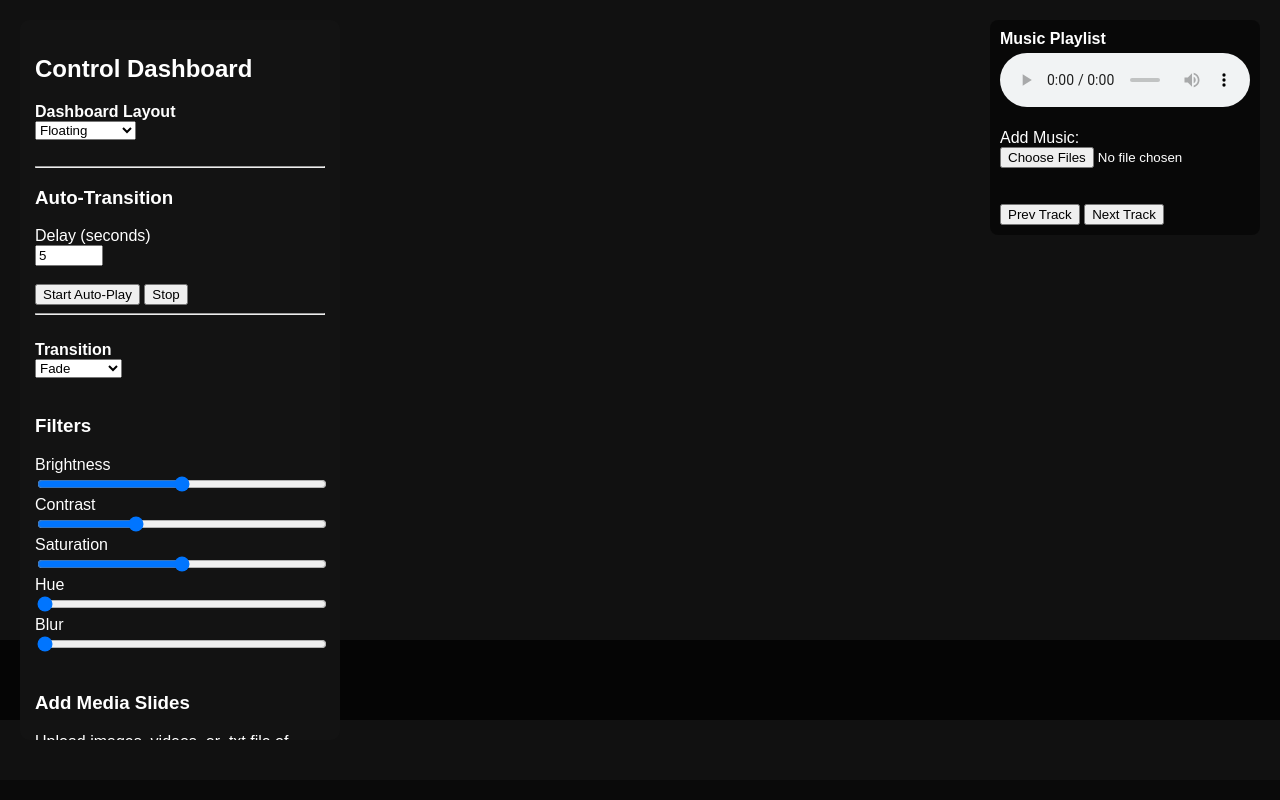
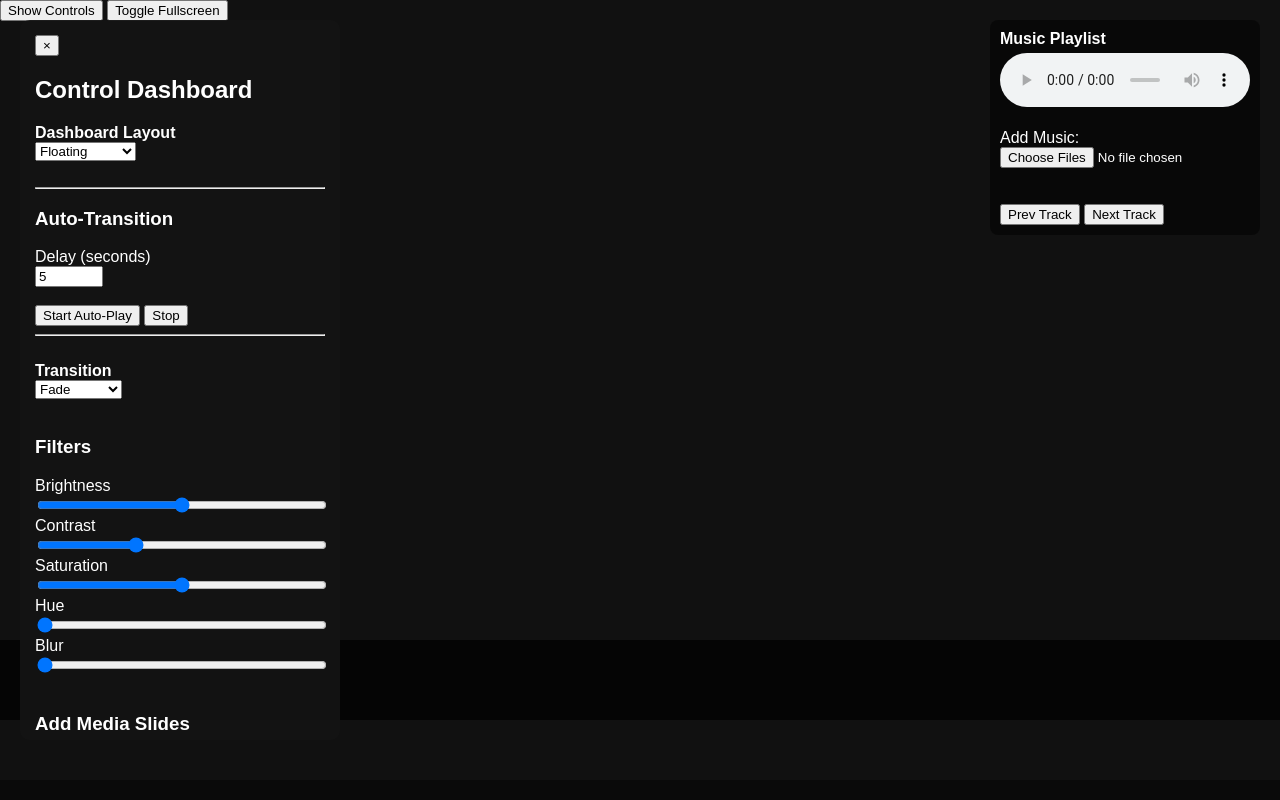
Before and after one commit to R2045/Auto-Transitioning-Slideshow-For-Holiday-Bizzare, a plain HTML site: page index.html in a window 1280 px wide. Drawn offline with Linux system fonts and the light colour scheme.

Commit message:
Update index.html

```diff
--- a/index.html
+++ b/index.html
@@ -300,6 +300,13 @@ body[data-dash="floating"] #dashboard h2 {
 </head>
 <body data-dash="floating">
 
+<!-- ⭐️ NEW: Add this block for global controls -->
+<div id="global-controls">
+    <button id="show-panel-btn">Show Controls</button>
+    <button id="fullscreen-btn">Toggle Fullscreen</button>
+</div>
+
+<!-- (Your existing HTML <div id="slideshow">...</div> etc. goes here) -->
 <div id="slideshow"></div>
 <div id="caption-bar"></div>
 <div id="description-panel"></div>
@@ -320,8 +327,11 @@ body[data-dash="floating"] #dashboard h2 {
 </div>
 
 <div id="dashboard">
+    <!-- ⭐️ NEW: Add this close button -->
+    <button id="close-panel-btn">&times;</button>
 
-<h2>Control Dashboard</h2>
+    <h2>Control Dashboard</h2>
+    <!-- (Rest of your dashboard content...) -->
 
 <label><strong>Dashboard Layout</strong></label><br>
 <select onchange="setDashboardMode(this.value)">
```
